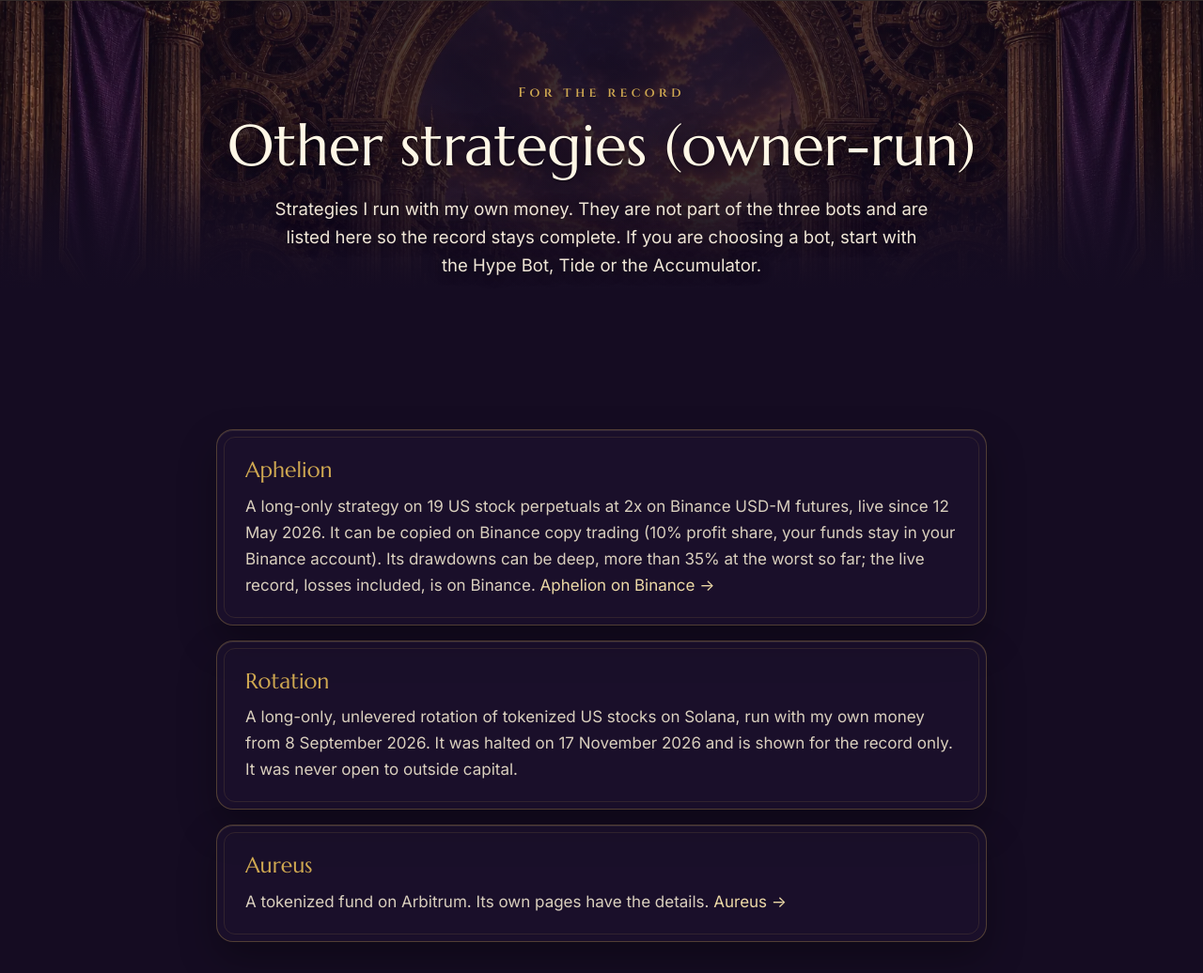
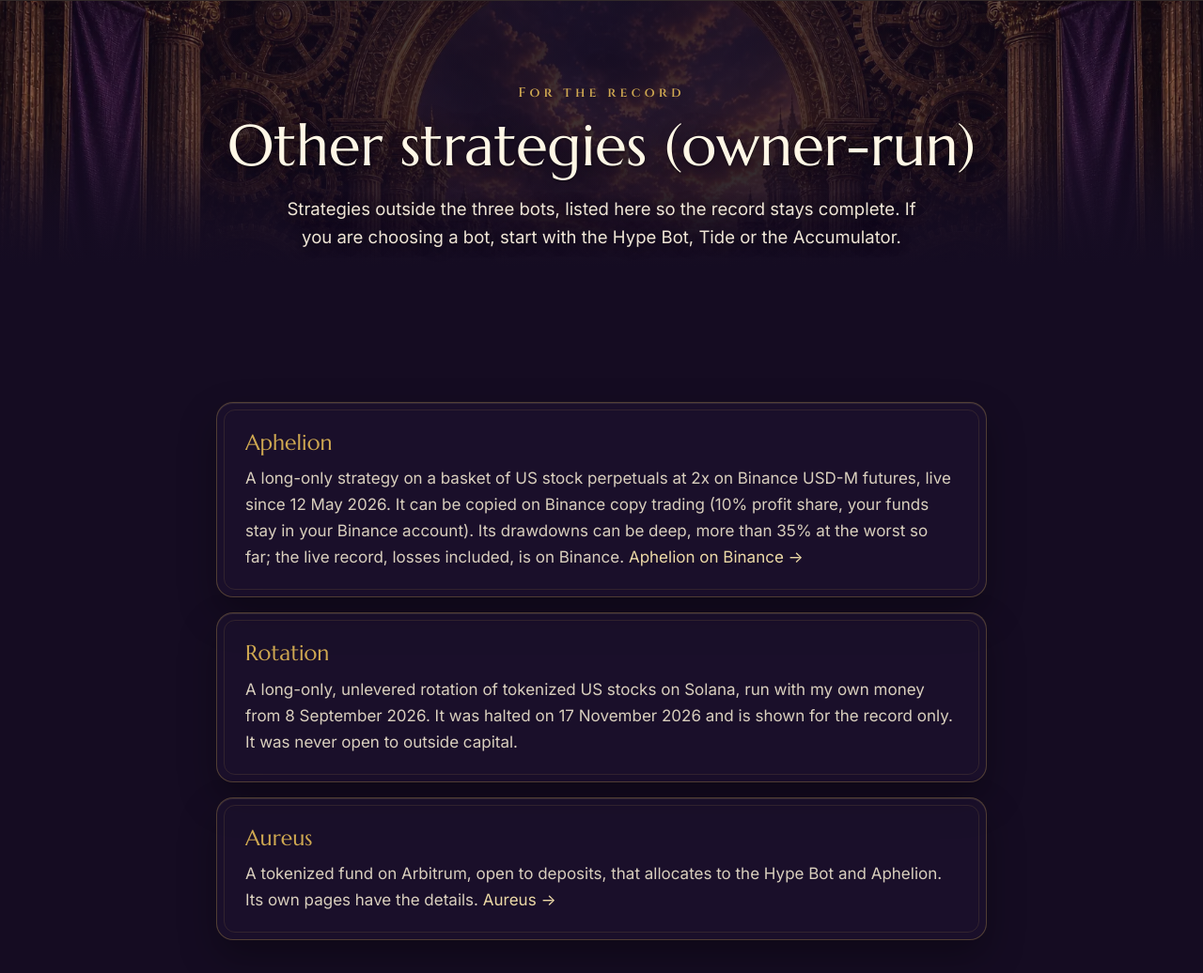
Before and after one commit to Makuroi508/soomario-website, a plain HTML site: page products/other-strategies.html in a window 1280 px wide. Shown: the part 76-1112 px from the top of the page at 94% size. Drawn offline with Linux system fonts and the light colour scheme; no server answers.

Commit message:
Other strategies: Aureus is a fund open to deposits (Hype Bot + Aphelion), not owner money
Co-Authored-By: Claude Opus 5.5 <noreply@anthropic.com>

```diff
--- a/products/other-strategies.html
+++ b/products/other-strategies.html
@@ -9,7 +9,7 @@
   <link rel="apple-touch-icon" href="/apple-touch-icon.png">
   <meta name="theme-color" content="#150c22">
   <title>Other strategies (owner-run) | Soomario Strategies</title>
-  <meta name="description" content="Strategies the founder runs with his own money, listed for the record: Aphelion, Rotation and Aureus.">
+  <meta name="description" content="Strategies outside the three bots, listed for the record: Aphelion, Rotation and the Aureus fund.">
   <link rel="preconnect" href="https://fonts.googleapis.com">
   <link rel="preconnect" href="https://fonts.gstatic.com" crossorigin>
   <link href="https://fonts.googleapis.com/css2?family=Cinzel:wght@400;500;600;700&family=Marcellus&family=Inter:wght@300;400;500;600;700&display=swap" rel="stylesheet">
@@ -28,8 +28,8 @@
       <div class="phero__num">For the record</div>
       <h1>Other strategies (owner-run)</h1>
       <p class="phero__sub">
-        Strategies I run with my own money. They are not part of the three bots and are listed here so the
-        record stays complete. If you are choosing a bot, start with the Hype Bot, Tide or the Accumulator.
+        Strategies outside the three bots, listed here so the record stays complete.
+        If you are choosing a bot, start with the Hype Bot, Tide or the Accumulator.
       </p>
     </div>
   </header>
@@ -40,7 +40,7 @@
         <div class="card" id="aphelion">
           <div class="card__title" style="color:var(--gold);">Aphelion</div>
           <p class="card__text">
-            A long-only strategy on 19 US stock perpetuals at 2x on Binance USD-M futures, live since 12 May 2026.
+            A long-only strategy on a basket of US stock perpetuals at 2x on Binance USD-M futures, live since 12 May 2026.
             It can be copied on Binance copy trading (10% profit share, your funds stay in your Binance account).
             Its drawdowns can be deep, more than 35% at the worst so far; the live record, losses included, is on Binance.
             <a href="https://www.binance.com/copy-trading/lead-details/5044184713298538753" target="_blank" rel="noopener">Aphelion on Binance &rarr;</a>
@@ -57,7 +57,7 @@
         <div class="card" id="aureus">
           <div class="card__title" style="color:var(--gold);">Aureus</div>
           <p class="card__text">
-            A tokenized fund on Arbitrum. Its own pages have the details.
+            A tokenized fund on Arbitrum, open to deposits, that allocates to the Hype Bot and Aphelion. Its own pages have the details.
             <a href="../aureus/">Aureus &rarr;</a>
           </p>
         </div>
```
